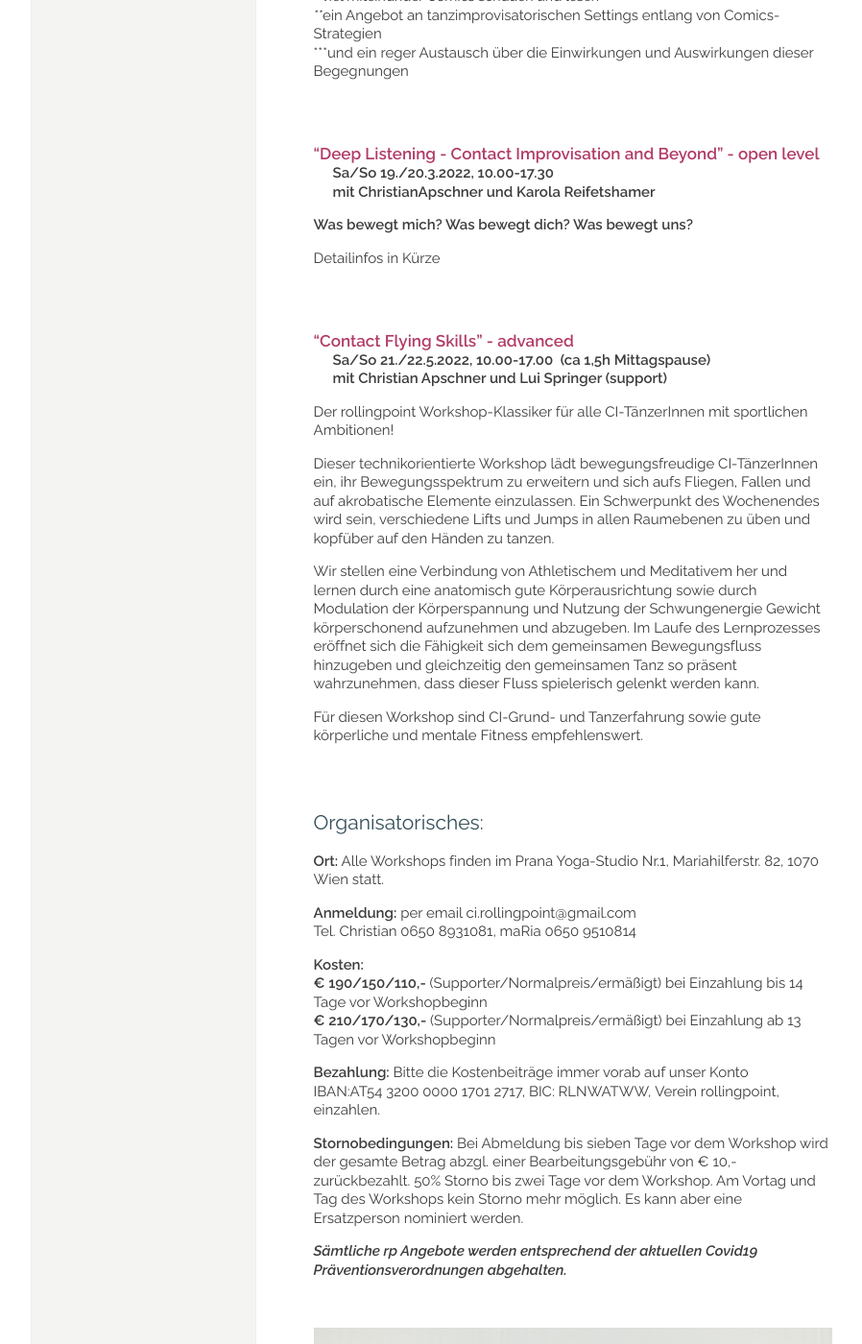
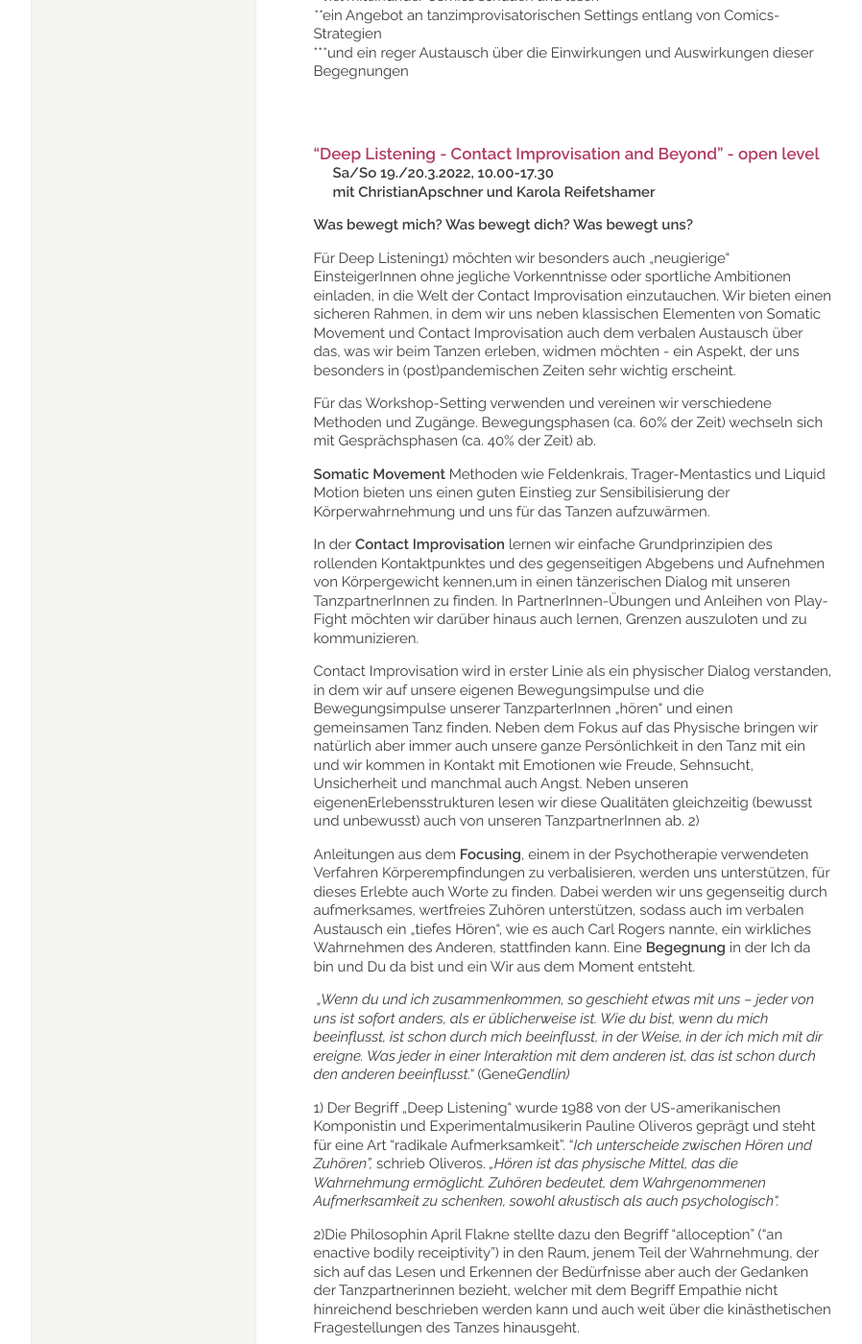
Before and after one commit to manulari/rollingpointat, a Jekyll site: the page built from _pages_de/workshops.md, in a window 1280 px wide and 1400 px high, scrolled down 2241 px. Shown: the whole window at 96% size, without its empty margins (152-1050 px from the left). Built offline with Jekyll 4.4.1, drawn with Linux system fonts in a browser that asks for light colours; comment, search, counter and statistics services are not loaded; some of the changed text lies outside the part shown.

Commit message:
Update page (de) “workshops”

```diff
--- a/_pages_de/workshops.md
+++ b/_pages_de/workshops.md
@@ -80,7 +80,25 @@ In diesem Sinne erwartet euch an diesem Wochenende:\
 
 **Was bewegt mich? Was bewegt dich? Was bewegt uns?**
 
-Detailinfos in Kürze
+Für Deep Listening1) möchten wir besonders auch „neugierige“ EinsteigerInnen ohne jegliche Vorkenntnisse oder sportliche Ambitionen einladen, in die Welt der Contact Improvisation einzutauchen. Wir bieten einen sicheren Rahmen, in dem wir uns neben klassischen Elementen von Somatic Movement und Contact Improvisation auch dem verbalen Austausch über das, was wir beim Tanzen erleben, widmen möchten - ein Aspekt, der uns besonders in (post)pandemischen Zeiten sehr wichtig erscheint.
+
+Für das Workshop-Setting verwenden und vereinen wir verschiedene Methoden und Zugänge. Bewegungsphasen (ca. 60% der Zeit) wechseln sich mit Gesprächsphasen (ca. 40% der Zeit) ab.
+
+**Somatic Movement** Methoden wie Feldenkrais, Trager-Mentastics und Liquid Motion bieten uns einen guten Einstieg zur Sensibilisierung der Körperwahrnehmung und uns für das Tanzen aufzuwärmen.
+
+In der **Contact Improvisation** lernen wir einfache Grundprinzipien des rollenden Kontaktpunktes und des gegenseitigen Abgebens und Aufnehmen von Körpergewicht kennen,um in einen tänzerischen Dialog mit unseren TanzpartnerInnen zu finden. In PartnerInnen-Übungen und Anleihen von Play-Fight möchten wir darüber hinaus auch lernen, Grenzen auszuloten und zu kommunizieren.
+
+Contact Improvisation wird in erster Linie als ein physischer Dialog verstanden, in dem wir auf unsere eigenen Bewegungsimpulse und die Bewegungsimpulse unserer TanzparterInnen „hören“ und einen gemeinsamen Tanz finden. Neben dem Fokus auf das Physische bringen wir natürlich aber immer auch unsere ganze Persönlichkeit in den Tanz mit ein und wir kommen in Kontakt mit Emotionen wie Freude, Sehnsucht, Unsicherheit und manchmal auch Angst. Neben unseren eigenenErlebensstrukturen lesen wir diese Qualitäten gleichzeitig (bewusst und unbewusst) auch von unseren TanzpartnerInnen ab. 2)
+
+Anleitungen aus dem **Focusing**, einem in der Psychotherapie verwendeten Verfahren Körperempfindungen zu verbalisieren, werden uns unterstützen, für dieses Erlebte auch Worte zu finden. Dabei werden wir uns gegenseitig durch aufmerksames, wertfreies Zuhören unterstützen, sodass auch im verbalen Austausch ein „tiefes Hören“, wie es auch Carl Rogers nannte, ein wirkliches Wahrnehmen des Anderen, stattfinden kann. Eine **Begegnung** in der Ich da bin und Du da bist und ein Wir aus dem Moment entsteht.
+
+ *„Wenn du und ich zusammenkommen, so geschieht etwas mit uns – jeder von uns ist sofort anders, als er üblicherweise ist. Wie du bist, wenn du mich beeinflusst, ist schon durch mich beeinflusst, in der Weise, in der ich mich mit dir ereigne. Was jeder in einer Interaktion mit dem anderen ist, das ist schon durch den anderen beeinflusst.“* (Gene*Gendlin)*
+
+1) Der Begriff „Deep Listening“ wurde 1988 von der US-amerikanischen Komponistin und Experimentalmusikerin Pauline Oliveros geprägt und steht für eine Art “radikale Aufmerksamkeit”. “*Ich unterscheide zwischen Hören und Zuhören”,* schrieb Oliveros. *„Hören ist das physische Mittel, das die Wahrnehmung ermöglicht. Zuhören bedeutet, dem Wahrgenommenen Aufmerksamkeit zu schenken, sowohl akustisch als auch psychologisch“.*
+
+2)Die Philosophin April Flakne stellte dazu den Begriff “alloception” (“an enactive bodily receiptivity”) in den Raum, jenem Teil der Wahrnehmung, der sich auf das Lesen und Erkennen der Bedürfnisse aber auch der Gedanken der Tanzpartnerinnen bezieht, welcher mit dem Begriff Empathie nicht hinreichend beschrieben werden kann und auch weit über die kinästhetischen Fragestellungen des Tanzes hinausgeht.
+
+Karola Reifetshamer: <https://www.tiefbewegt.at/ueber-mich/>
 
 &nbsp;
 
```
